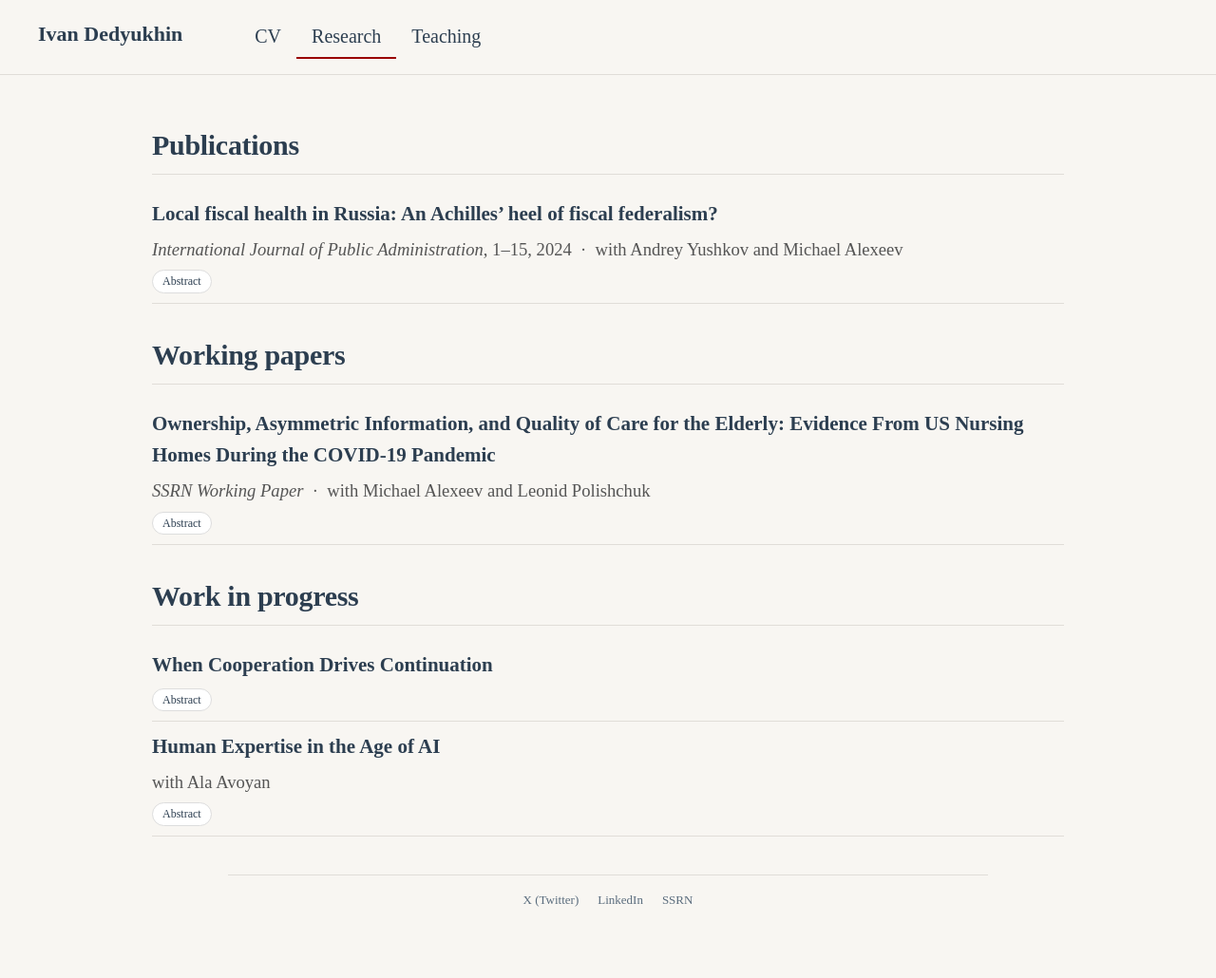
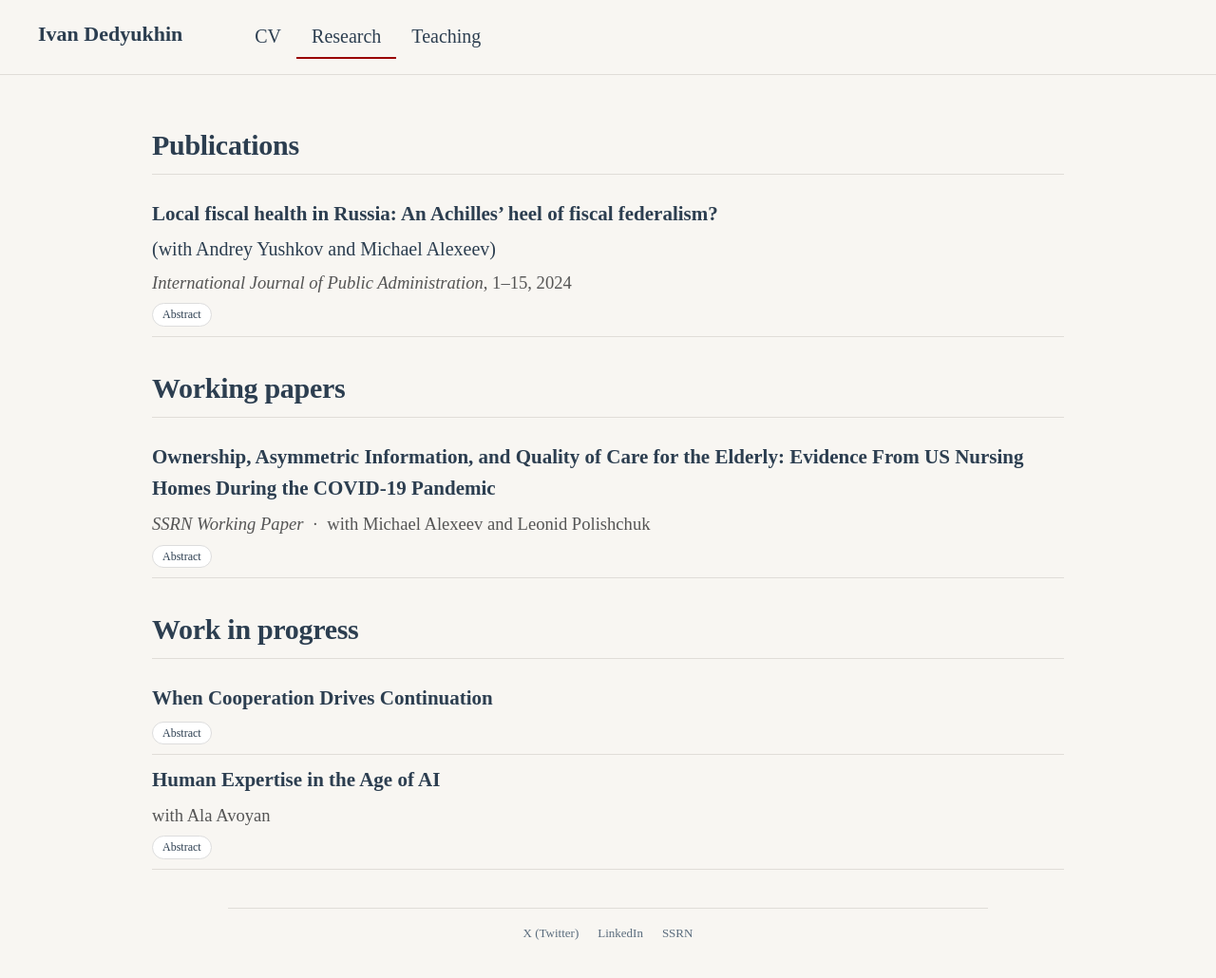
Before and after one commit to Dedyukhin/dedyukhin.github.io, a Jekyll site: the page built from Research.md, in a window 1280 px wide. Shown: the whole page at 95% size. Built offline with Jekyll 4.4.1, drawn with Linux system fonts in a browser that asks for light colours; some web fonts are replaced; before the commit the page ends 995 px from its top, so only the background shows below that; part of the change alters nothing that is shown.

Commit message:
Update Research.md

```diff
--- a/Research.md
+++ b/Research.md
@@ -8,8 +8,8 @@ permalink: /research/
 
 <div class="pub-card">
   <div class="pub-header">
-    <a class="pub-title" href="https://www.tandfonline.com/doi/full/10.1080/01900692.2024.2399133"><strong>Local fiscal health in Russia: An Achilles’ heel of fiscal federalism?</strong></a>
-    <div class="pub-meta"><em>International Journal of Public Administration</em>, 1–15, 2024 &nbsp;·&nbsp; with Andrey Yushkov and Michael Alexeev</div>
+    <a class="pub-title" href="https://www.tandfonline.com/doi/full/10.1080/01900692.2024.2399133"><strong>Local fiscal health in Russia: An Achilles’ heel of fiscal federalism?</strong></a> (with Andrey Yushkov and Michael Alexeev)
+    <div class="pub-meta"><em>International Journal of Public Administration</em>, 1–15, 2024</div>
     <div class="button-group">
       <a class="mini-btn" onclick="toggleAbstract('abstract_local_fiscal_health')">Abstract</a>
     </div>
```
